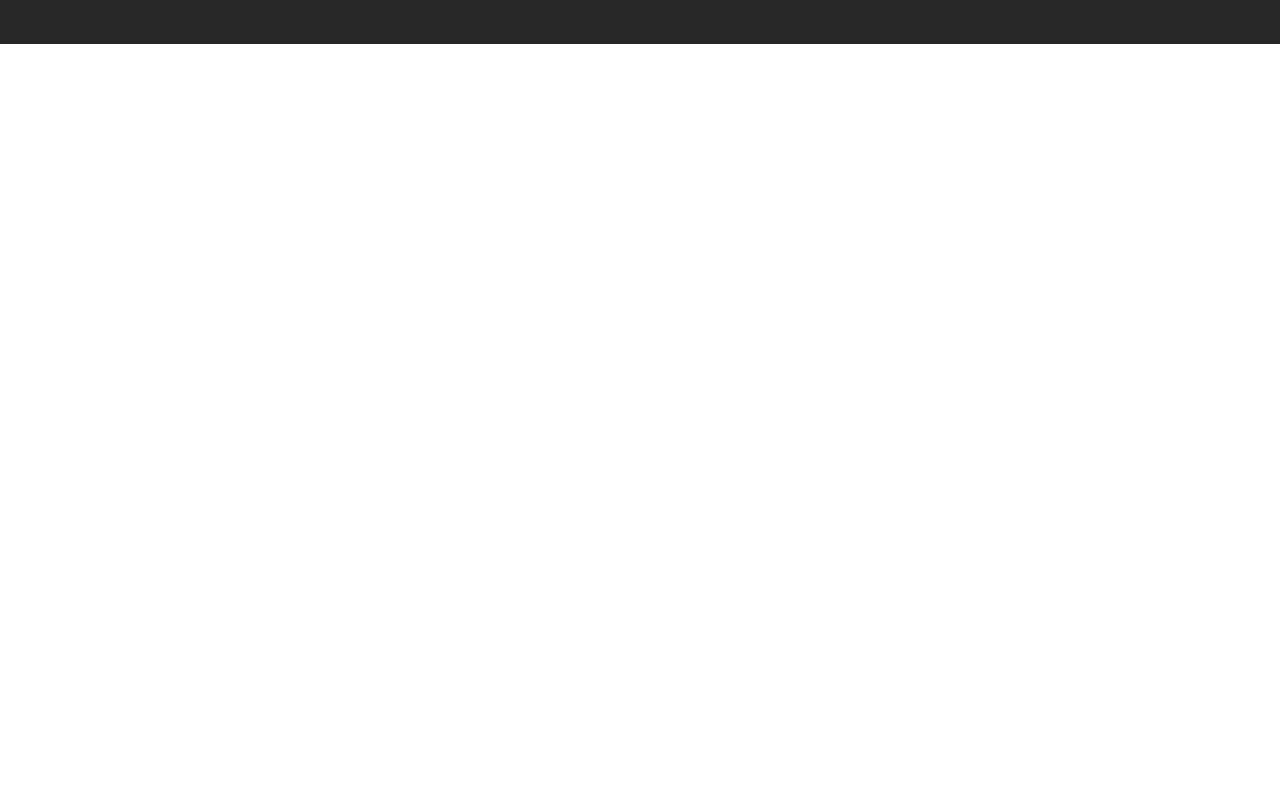
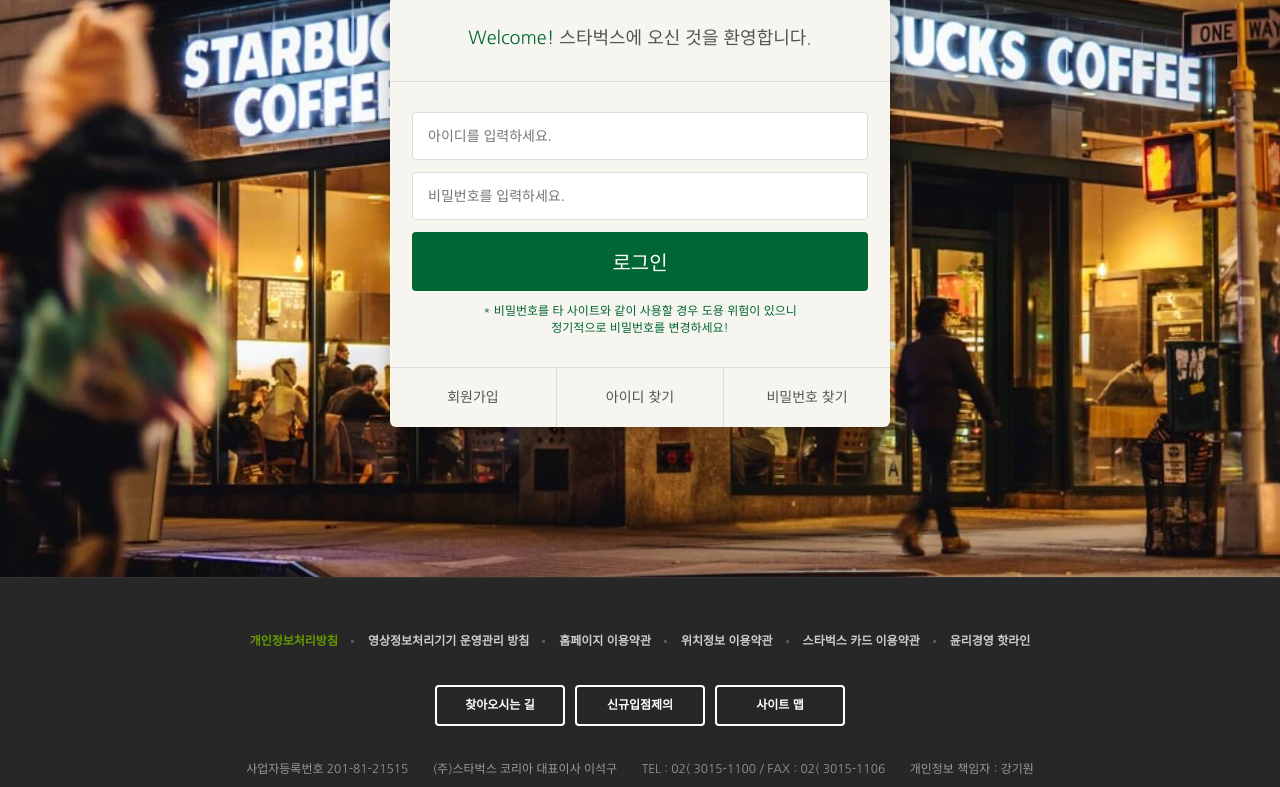
Before and after one commit to pieremangjin/starbucks, a plain HTML site: page signin/index.html in a window 1280 px wide. Shown: the part 290-1077 px from the top of the page. Before the commit the page ends 800 px from the top, so only its background shows below. Drawn offline with nearby package versions, Linux system fonts and the light colour scheme.

Commit message:
로그인 페이지 완성

```diff
--- /dev/null
+++ b/css/signin.css
@@ -0,0 +1,89 @@
+.signin {
+  margin-top: 120px;
+  padding: 100px 0 150px;
+  background-image: url("../images/signin_bg.jpg");
+  background-repeat: no-repeat;
+  background-position: center;
+  background-attachment: fixed;
+  background-size: cover;
+}
+
+.signin h1 {
+  color: #fff;
+  font-size: 30px;
+  font-weight: 700;
+  text-align: center;
+  margin-bottom: 24px;
+}
+
+.signin__card {
+  width: 500px;
+  margin: 0 auto;
+  border-radius: 6px;
+  background-color: #f6f5f0;
+  box-shadow: 2px 2px 20px rgba(0, 0, 0, 0.3);
+  color: #555;
+}
+
+.signin__card h2 strong {
+  color: #006633;
+}
+
+.signin__card h2 {
+  padding: 30px;
+  font-size: 18px;
+  text-align: center;
+  border-bottom: 1px solid #ddd;
+}
+
+.signin__card form {
+  padding: 30px 22px;
+}
+
+.signin__card form input {
+  width: 100%;
+  margin-bottom: 12px;
+  padding: 15px;
+  border: 1px solid #ddd;
+  border-radius: 4px;
+  outline: none;
+  box-sizing: border-box;
+  font-size: 14px;
+}
+
+.signin__card form [type="submit"] {
+  background-color: #006633;
+  border: none;
+  color: #fff;
+  font-size: 20px;
+  cursor: pointer;
+}
+
+.signin__card form p {
+  font-size: 12px;
+  color: #006633;
+  text-align: center;
+}
+
+.signin__card .actions {
+  display: flex;
+  border-top: 1px solid #ddd;
+}
+
+.signin__card .actions a {
+  flex: 1;
+  flex-basis: 0;
+  text-align: center;
+  padding: 20px;
+  color: #555;
+  font-size: 14px;
+  border-right: 1px solid #ddd;
+}
+
+.signin__card .actions a:last-child {
+  border-right: none;
+}
+
+.signin__card .actions a:hover {
+  text-decoration: underline;
+}
--- a/signin/index.html
+++ b/signin/index.html
@@ -26,6 +26,7 @@
     <!-- google meterials -->
     <link rel="stylesheet" href="https://fonts.googleapis.com/icon?family=Material+Icons" />
     <link rel="stylesheet" href="../css/common.css" />
+    <link rel="stylesheet" href="../css/signin.css" />
 
     <script defer src="../js/common.js"></script>
 </head>
@@ -352,8 +353,27 @@
         </div>
     </header>
 
-    <section>
-
+    <section class="signin">
+        <h1>로그인</h1>
+        <div class="signin__card">
+            <h2>
+                <strong>Welcome!</strong> 스타벅스에 오신 것을 환영합니다.
+            </h2>
+            <form>
+                <input type="text" placeholder="아이디를 입력하세요.">
+                <input type="password" placeholder="비밀번호를 입력하세요.">
+                <input type="submit" value="로그인">
+                <p>
+                    * 비밀번호를 타 사이트와 같이 사용할 경우 도용 위험이 있으니<br>
+                    정기적으로 비밀번호를 변경하세요!
+                </p>
+            </form>
+            <div class="actions">
+                <a href="javascript:void(0)">회원가입</a>
+                <a href="javascript:void(0)">아이디 찾기</a>
+                <a href="javascript:void(0)">비밀번호 찾기</a>
+            </div>
+        </div>
     </section>
 
     <!-- footer -->
```
